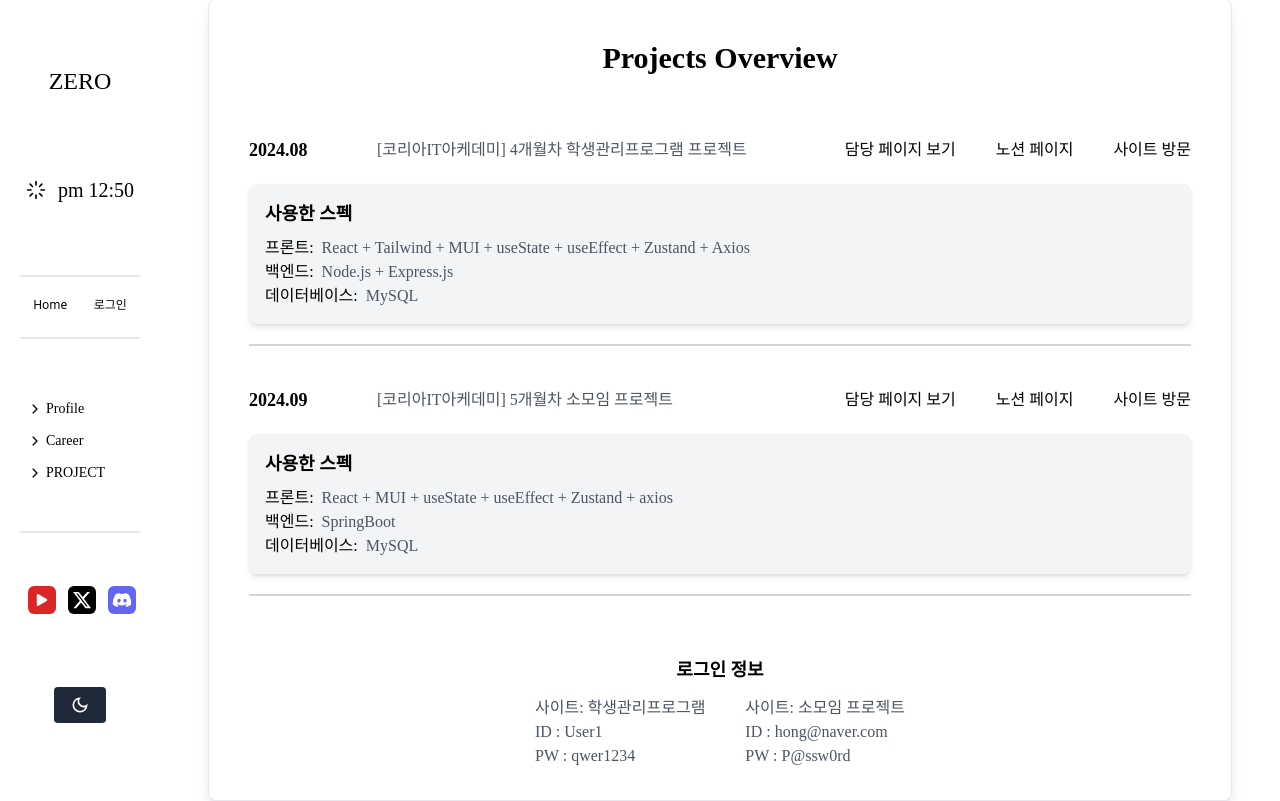
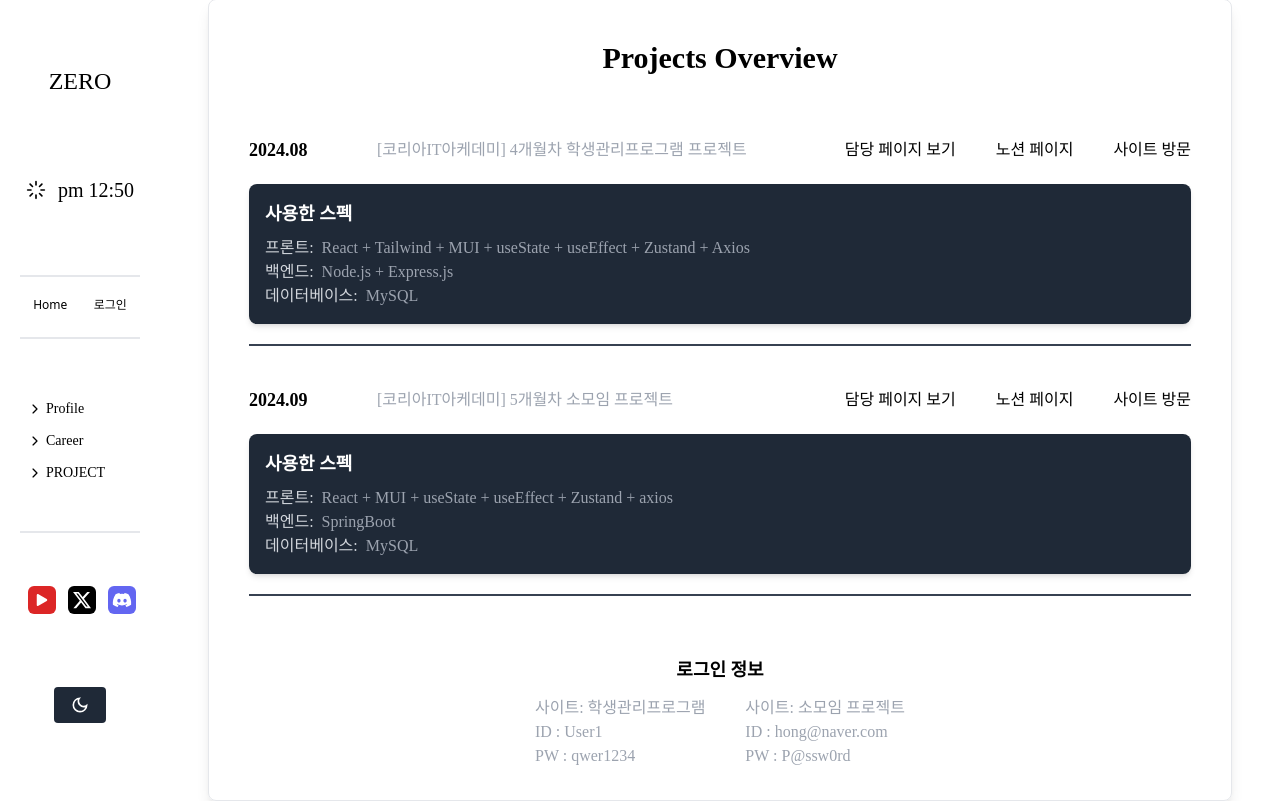
Before and after one commit to Zerokyh/zero, a React (Create React App) app: page /Project in a window 1280 px wide. Built offline with nearby package versions, Linux system fonts and the light colour scheme; no server answers; a web font is replaced by a local one.

Commit message:
10/8 페이지 업데이트

```diff
--- a/src/zero_blog/Project.tsx
+++ b/src/zero_blog/Project.tsx
@@ -3,33 +3,33 @@ import { useNavigate } from "react-router-dom";
 const Project = () => {
   const navigate = useNavigate();
   return (
-    <div className="flex flex-col w-full max-w-5xl mx-auto gap-10 p-10 border shadow-lg rounded-lg bg-white">
+    <div className="flex flex-col w-full max-w-5xl mx-auto gap-10 p-10 border shadow-lg rounded-lg ">
       {/* 헤더 */}
       <div className="text-center mb-5">
-        <h1 className="text-3xl font-bold">Projects Overview</h1>
+        <h1 className="text-3xl font-bold ">Projects Overview</h1>
       </div>
       {/* 프로젝트별 그룹화 */}
       <div className="flex flex-col gap-10">
         {/* 첫 번째 프로젝트 (4개월차) */}
-        <div className="flex flex-col gap-5 border-b-2 border-gray-300 pb-5">
+        <div className="flex flex-col gap-5 border-b-2 border-gray-700 pb-5">
           <div className="flex justify-between items-center">
             <div className="w-32 text-lg font-semibold">2024.08</div>
-            <div className="flex-grow text-gray-600">
+            <div className="flex-grow text-gray-400">
               [코리아IT아케데미] 4개월차 학생관리프로그램 프로젝트
             </div>
             <div className="flex gap-10">
               <div
-                className="cursor-pointer hover:text-sky-500 transition-colors duration-200"
+                className=" cursor-pointer hover:text-sky-400 transition-colors duration-200"
                 onClick={() => navigate("/ProjectStudent")}
               >
                 담당 페이지 보기
               </div>
-              <div className="cursor-pointer hover:text-sky-500 transition-colors duration-200">
+              <div className=" cursor-pointer hover:text-sky-400 transition-colors duration-200">
                 <a href="https://slow-trumpet-3d9.notion.site/4-4d672ebcf97b481ea618d89a4f8f538d?pvs=4">
                   노션 페이지
                 </a>
               </div>
-              <div className="cursor-pointer hover:text-sky-500 transition-colors duration-200">
+              <div className=" cursor-pointer hover:text-sky-400 transition-colors duration-200">
                 <a href="https://orange-pebble-038562e00.5.azurestaticapps.net/">
                   사이트 방문
                 </a>
@@ -37,48 +37,48 @@ const Project = () => {
             </div>
           </div>
           {/* 스펙 카드 */}
-          <div className="bg-gray-100 p-4 rounded-lg shadow-md">
-            <div className="font-semibold text-lg">사용한 스펙</div>
+          <div className="bg-gray-800 p-4 rounded-lg shadow-md">
+            <div className="font-semibold text-lg text-white">사용한 스펙</div>
             <div className="mt-2">
               <div className="flex items-center">
-                <span className="font-medium">프론트:</span>
-                <span className="ml-2 text-gray-600">
+                <span className="font-medium text-gray-300">프론트:</span>
+                <span className="ml-2 text-gray-400">
                   React + Tailwind + MUI + useState + useEffect + Zustand +
                   Axios
                 </span>
               </div>
               <div className="flex items-center">
-                <span className="font-medium">백엔드:</span>
-                <span className="ml-2 text-gray-600">Node.js + Express.js</span>
+                <span className="font-medium text-gray-300">백엔드:</span>
+                <span className="ml-2 text-gray-400">Node.js + Express.js</span>
               </div>
               <div className="flex items-center">
-                <span className="font-medium">데이터베이스:</span>
-                <span className="ml-2 text-gray-600">MySQL</span>
+                <span className="font-medium text-gray-300">데이터베이스:</span>
+                <span className="ml-2 text-gray-400">MySQL</span>
               </div>
             </div>
           </div>
         </div>
 
         {/* 두 번째 프로젝트 (5개월차) */}
-        <div className="flex flex-col gap-5 border-b-2 border-gray-300 pb-5">
+        <div className="flex flex-col gap-5 border-b-2 border-gray-700 pb-5">
           <div className="flex justify-between items-center">
-            <div className="w-32 text-lg font-semibold">2024.09</div>
-            <div className="flex-grow text-gray-600">
+            <div className="w-32 text-lg font-semibold ">2024.09</div>
+            <div className="flex-grow text-gray-400">
               [코리아IT아케데미] 5개월차 소모임 프로젝트
             </div>
             <div className="flex gap-10">
               <div
-                className="cursor-pointer hover:text-sky-500 transition-colors duration-200"
+                className="cursor-pointer hover:text-sky-400 transition-colors duration-200"
                 onClick={() => navigate("/ProjectPtt")}
               >
                 담당 페이지 보기
               </div>
-              <div className="cursor-pointer hover:text-sky-500 transition-colors duration-200">
+              <div className="cursor-pointer hover:text-sky-400 transition-colors duration-200">
                 <a href="https://slow-trumpet-3d9.notion.site/Project-PlayTogetherToday-07730b01867145aeadbafcd58ea393ac?pvs=4">
                   노션 페이지
                 </a>
               </div>
-              <div className="cursor-pointer hover:text-sky-500 transition-colors duration-200">
+              <div className="cursor-pointer hover:text-sky-400 transition-colors duration-200">
                 <a href="https://victorious-pond-07ef29800.5.azurestaticapps.net/">
                   사이트 방문
                 </a>
@@ -86,22 +86,22 @@ const Project = () => {
             </div>
           </div>
           {/* 스펙 카드 */}
-          <div className="bg-gray-100 p-4 rounded-lg shadow-md">
-            <div className="font-semibold text-lg">사용한 스펙</div>
+          <div className="bg-gray-800 p-4 rounded-lg shadow-md">
+            <div className="font-semibold text-lg text-white">사용한 스펙</div>
             <div className="mt-2">
               <div className="flex items-center">
-                <span className="font-medium">프론트:</span>
-                <span className="ml-2 text-gray-600">
+                <span className="font-medium text-gray-300">프론트:</span>
+                <span className="ml-2 text-gray-400">
                   React + MUI + useState + useEffect + Zustand + axios
                 </span>
               </div>
               <div className="flex items-center">
-                <span className="font-medium">백엔드:</span>
-                <span className="ml-2 text-gray-600">SpringBoot</span>
+                <span className="font-medium text-gray-300">백엔드:</span>
+                <span className="ml-2 text-gray-400">SpringBoot</span>
               </div>
               <div className="flex items-center">
-                <span className="font-medium">데이터베이스:</span>
-                <span className="ml-2 text-gray-600">MySQL</span>
+                <span className="font-medium text-gray-300">데이터베이스:</span>
+                <span className="ml-2 text-gray-400">MySQL</span>
               </div>
             </div>
           </div>
@@ -109,16 +109,16 @@ const Project = () => {
 
         {/* 로그인 정보 */}
         <div className="flex flex-col items-center gap-5 pt-5">
-          <div className="font-semibold text-lg">로그인 정보</div>
+          <div className="font-semibold text-lg ">로그인 정보</div>
           <div className="flex gap-10">
             {/* 첫 번째 프로젝트 (학생관리프로그램 프로젝트) 로그인 정보 */}
-            <div className="h-14 text-gray-600 flex flex-col justify-center">
+            <div className="h-14 text-gray-400 flex flex-col justify-center">
               <div>사이트: 학생관리프로그램</div>
               <div>ID : User1</div>
               <div>PW : qwer1234</div>
             </div>
             {/* 두 번째 프로젝트 (소모임 프로젝트) 로그인 정보 */}
-            <div className="h-14 text-gray-600 flex flex-col justify-center">
+            <div className="h-14 text-gray-400 flex flex-col justify-center">
               <div>사이트: 소모임 프로젝트</div>
               <div>ID : hong@naver.com</div>
               <div>PW : P@ssw0rd</div>
```
